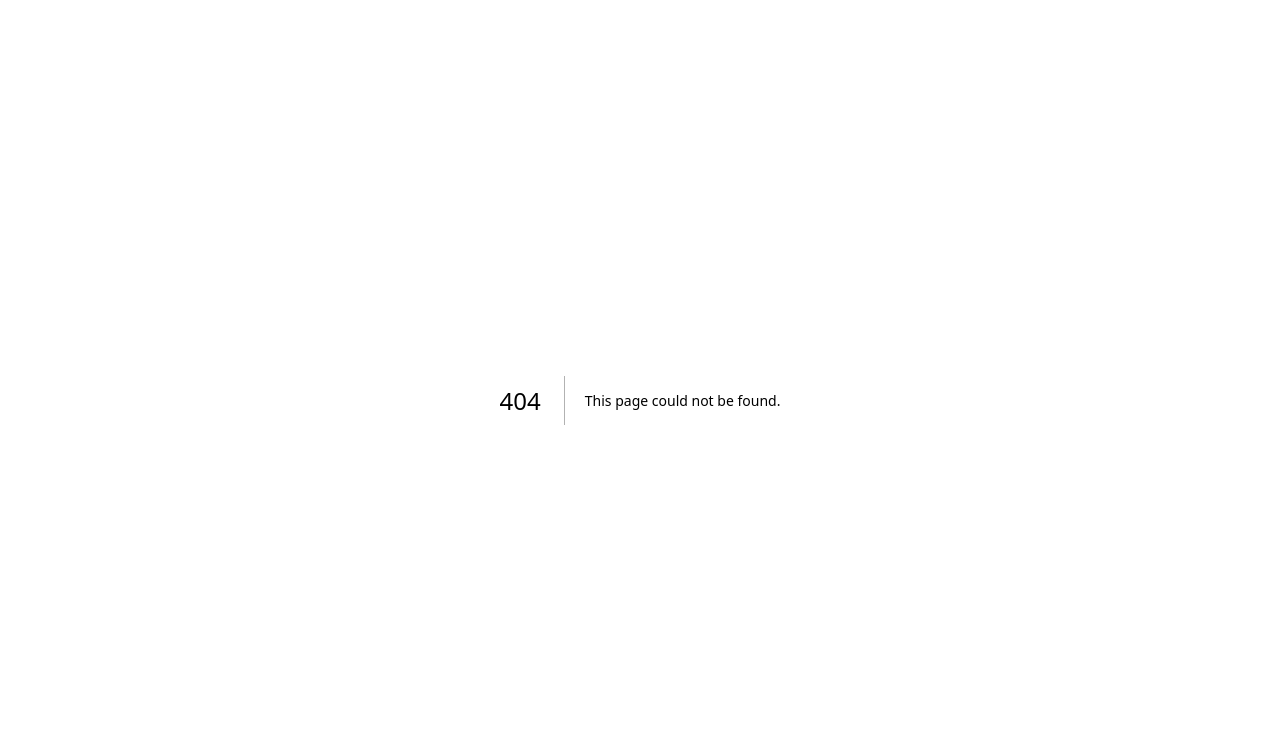
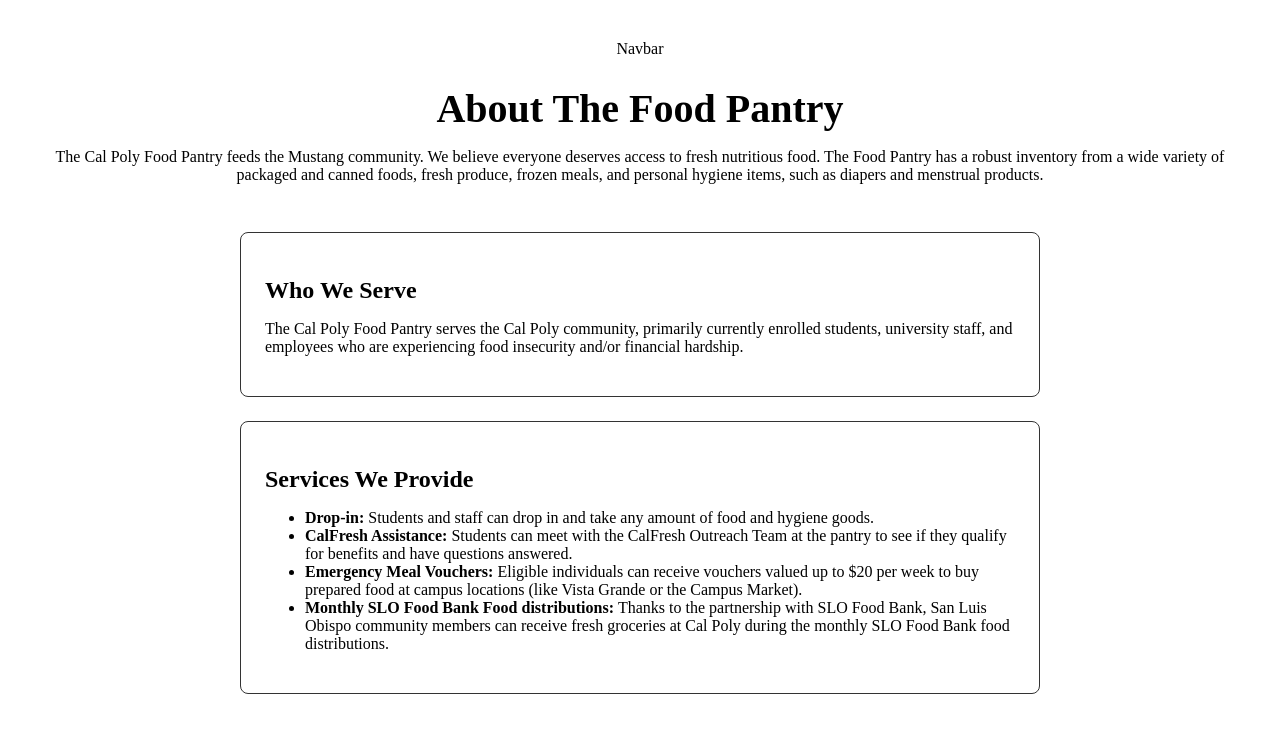
Before and after one commit to soniiss/H4I_Portfolio_, a Next.js app: page /about in a window 1280 px wide. Before the commit this address had no page. Shown: the top 732 px of the page. Built offline with nearby package versions, Linux system fonts and the light colour scheme.

Commit message:
add about page; about.module.css and page.tsx

```diff
--- a/package.json
+++ b/package.json
@@ -15,8 +15,8 @@
   "dependencies": {
     "mongoose": "^8",
     "next": "^14",
-    "react": "^18",
-    "react-dom": "^18"
+    "react": "^18.3.1",
+    "react-dom": "^18.3.1"
   },
   "devDependencies": {
     "@types/node": "^20",
--- a/prettier.config.js
+++ b/prettier.config.js
@@ -1,4 +1,5 @@
 module.exports = {
   // wider line length for better TSX readability
   printWidth: 120,
+  endOfLine: "crlf",
 };
--- /dev/null
+++ b/src/app/about/about.module.css
@@ -0,0 +1,33 @@
+.container {
+  display: flex;
+  flex-direction: column;
+  align-items: center;
+  padding: 2rem;
+}
+
+.header {
+  text-align: center;
+  margin-bottom: 2rem;
+}
+
+.mainHeading {
+  font-size: 2.5rem;
+  margin-bottom: 1rem;
+}
+
+.subHeading {
+  font-size: 1.5rem;
+  margin-bottom: 1rem;
+}
+
+.content {
+  max-width: 800px;
+  text-align: left;
+}
+
+.section {
+  border: 1px solid #333;
+  border-radius: 8px;
+  padding: 1.5rem;
+  margin-bottom: 1.5rem;
+}
--- /dev/null
+++ b/src/app/about/page.tsx
@@ -0,0 +1,53 @@
+import React from "react";
+import styles from "./about.module.css";
+import Navbar from "@/components/Navbar";
+
+export default function About() {
+  return (
+    <div className={styles.container}>
+      <Navbar />
+      {/* About header and mission statement for Cal Poly Food Pantry */}
+      <header className={styles.header}>
+        <h1 className={styles.mainHeading}>About The Food Pantry</h1>
+        <p className={styles.mission}>
+          The Cal Poly Food Pantry feeds the Mustang community. We believe everyone deserves access to fresh nutritious
+          food. The Food Pantry has a robust inventory from a wide variety of packaged and canned foods, fresh produce,
+          frozen meals, and personal hygiene items, such as diapers and menstrual products.
+        </p>
+      </header>
+
+      {/* Who the Pantry serves and the services it provides */}
+      <main className={styles.content}>
+        <section className={styles.section}>
+          <h2 className={styles.subHeading}>Who We Serve</h2>
+          <p>
+            The Cal Poly Food Pantry serves the Cal Poly community, primarily currently enrolled students, university
+            staff, and employees who are experiencing food insecurity and/or financial hardship.
+          </p>
+        </section>
+
+        <section className={styles.section}>
+          <h2 className={styles.subHeading}>Services We Provide</h2>
+          <ul>
+            <li>
+              <strong>Drop-in: </strong>Students and staff can drop in and take any amount of food and hygiene goods.
+            </li>
+            <li>
+              <strong>CalFresh Assistance: </strong>Students can meet with the CalFresh Outreach Team at the pantry to
+              see if they qualify for benefits and have questions answered.
+            </li>
+            <li>
+              <strong>Emergency Meal Vouchers: </strong>Eligible individuals can receive vouchers valued up to $20 per
+              week to buy prepared food at campus locations (like Vista Grande or the Campus Market).
+            </li>
+            <li>
+              <strong>Monthly SLO Food Bank Food distributions: </strong>
+              Thanks to the partnership with SLO Food Bank, San Luis Obispo community members can receive fresh
+              groceries at Cal Poly during the monthly SLO Food Bank food distributions.
+            </li>
+          </ul>
+        </section>
+      </main>
+    </div>
+  );
+}
```
Also changed, not shown: src/app/page.tsx (+2 -7 lines), .eslintrc.json, 1 other file (tests, documents, lock files or other folders).
